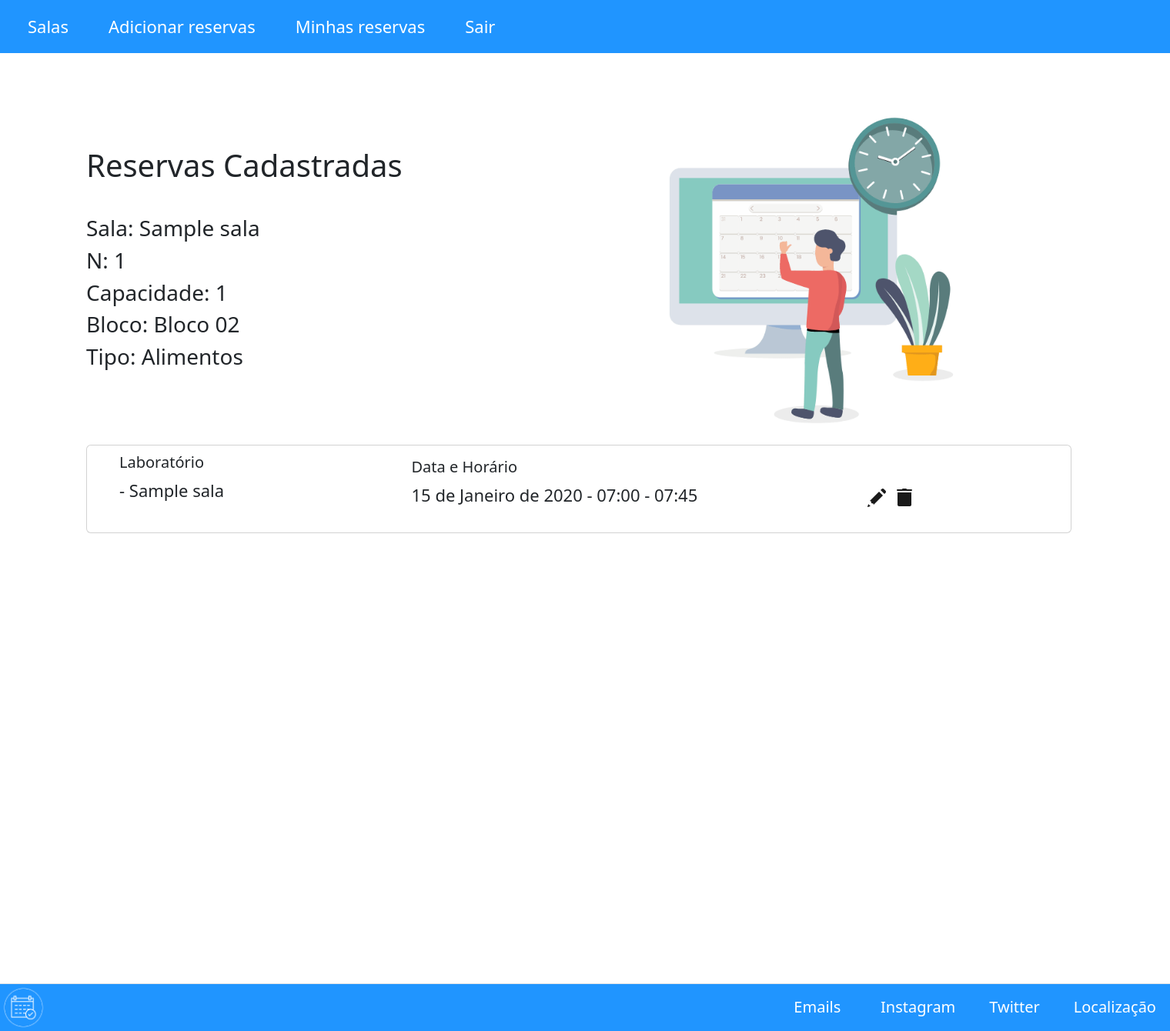
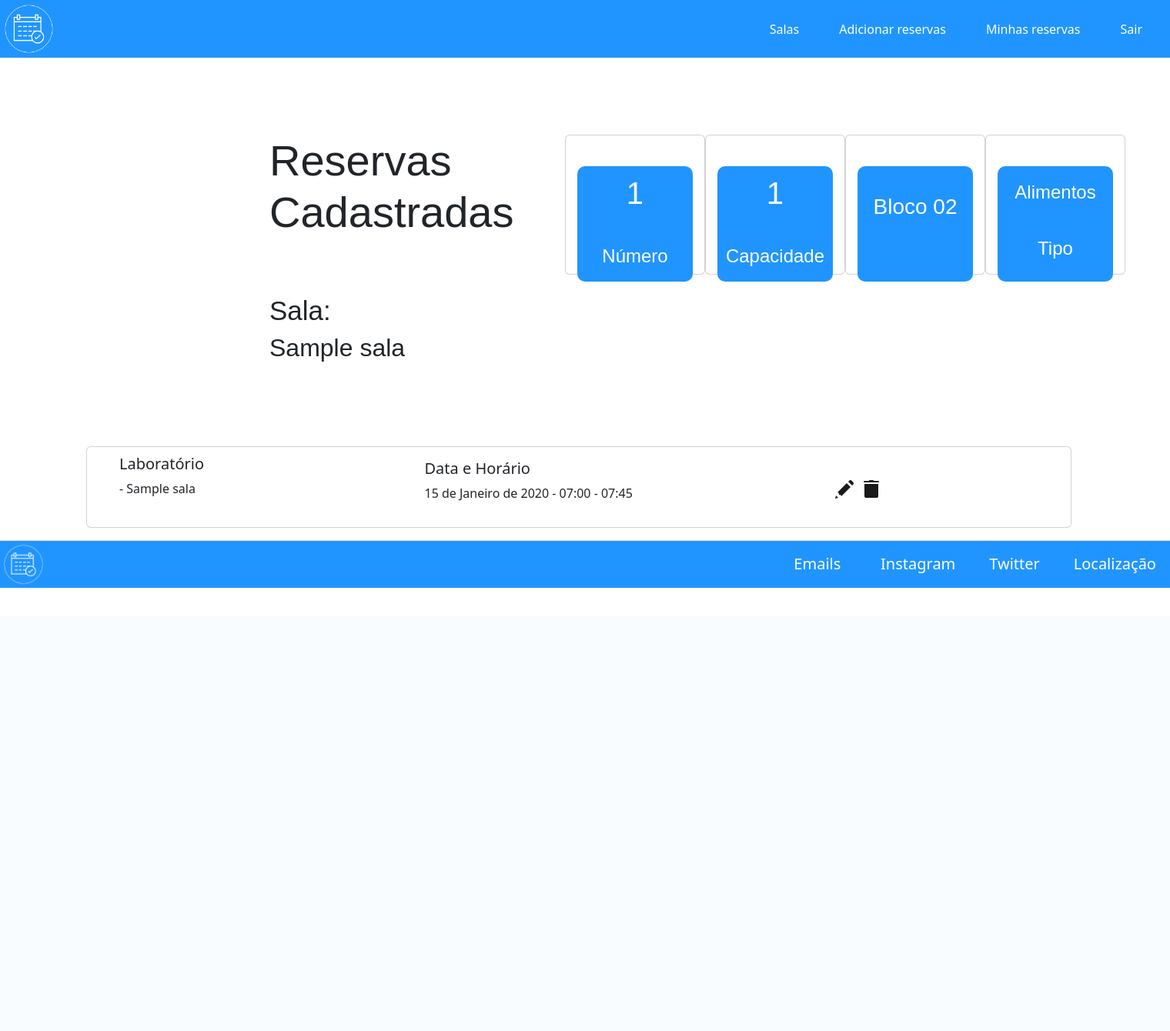
Before and after one commit to IzadoraFernandes/Integrador, a Django app: page /reservas_sala/1 in a window 1520 px wide. Shown: the whole page at 77% size. After the commit the page ends 764 px from the top, so only its background shows below. Run offline with Django 4.2, Linux system fonts and the light colour scheme; a user stored in the database is signed in; tables that the repository leaves empty hold one stand-in row (values such as "Sample post"); some libraries are stand-ins or nearby versions.

Commit message:
atualização final

```diff
--- a/cadastros/forms.py
+++ b/cadastros/forms.py
@@ -6,7 +6,7 @@ from usuario.models import CustomUser
 from utilits.test import test
 
 class CadastrarReservaModelForm(forms.ModelForm):
-    horario = forms.ChoiceField(choices=test())
+    #horario = forms.ChoiceField(choices=test())
 
     class Meta:
         model = Reserva
--- a/paginas/templates/lista_reservas.html
+++ b/paginas/templates/lista_reservas.html
@@ -7,18 +7,78 @@
 {%endblock%}
 
 {%block css%}
-<link rel="stylesheet" href="{% static 'css/index.css' %}">
+<link rel="stylesheet" href="{% static 'css/agenda.css' %}">
 {%endblock%}
 
 {% if request.user.is_authenticated %}
 {% block conteudo%}
+
+<style>
+  header {
+    display: flex;
+    min-height: 10vh;
+    justify-content: space-around;
+    font-family: Arial, Helvetica, sans-serif;
+    margin-top: 100px;
+    margin-left: 350px;
+    margin-right: 10px;
+    margin-bottom: 100px;
+}
+
+.container .test {
+  width: 800px;
+  position: relative;
+  display: flex;
+  justify-content: center;
+  flex-wrap: wrap;
+  border: none;
+
+}
+
+.container .card .face {
+  width: 150px;
+  height: 150px;
+}
+
+.container .card .face.face1 {
+  position: relative;
+  background: #2095ff;
+  display: flex;
+  justify-content: center;
+  align-items: center;
+  transform: translateY(25px);
+  margin: 15px 15px;
+  border-radius: 10px;
+}
+
+.container .card:hover .face.face.face1 {
+  transform: translateY(0);
+  box-shadow:
+      inset 30px 0 80px #CE778B,
+      inset -70px 0 600px #2095ff,
+      inset 30px 0 300px #2095ff,
+      inset -10px 0 800px #CE778B;
+}
+
+.container .card .face.face1 .content {
+
+  transition: 2s;
+  text-align: center;
+  font-size: 1.5em;
+  color: white;
+}
+</style>
 
 <body>
 
     <nav>
         <div class="barranav">
 
+            <div>
+                <img class="imgnav" src="{% static 'img/Logo.png' %}" width="15%">
+            </div>
             <div class="linknav">
+
                 <div class="nav justify-content-end">
                     <div class="nav-item">
                         <a class="nav-link" href="{% url 'salas' %}">Salas</a>
@@ -38,22 +98,48 @@
     </nav>
 
     <header>
+
+        <div>
+            <h1 style="font-size: 56px;">Reservas Cadastradas</h1>
+            <br><h2 style="font-size: 35px;"><br>Sala: </h2>
+            <h2>{{ sala.nome }}</h2>
+        </div>
+
         <div class="container">
-            <div class="row align-items-center">
-                <div class="col">
-                    <br>
-                    <h1>Reservas Cadastradas</h1> <br>
-                    <h3>Sala: {{ sala.nome }}</h3>
-                    <h3>N: {{sala.numero}}</h3>
-                    <h3>Capacidade: {{sala.capacidade}}</h3>
-                    <h3>Bloco: {{sala.bloco}}</h3>
-                    <h3>Tipo: {{sala.tipo}}</h3>
+            <div class="test">
+
+                <div class="card">
+                    <div class="face face1">
+                        <div class="content">
+                            <h1>{{sala.numero}}</h1><br>
+                            <h4>Número</h4>
+                        </div>
+                    </div>
                 </div>
-                <div class="col">
-                    <img src="{% static 'img/banner_reserva.gif' %}" width="80%">
+                <div class="card">
+                    <div class="face face1">
+                        <div class="content">
+                            <h1>{{sala.capacidade}}</h1><br>
+                            <h4>Capacidade</h4>
+                        </div>
+                    </div>
+                </div>
+                <div class="card">
+                    <div class="face face1">
+                        <div class="content">
+                            <h3>{{sala.bloco}}</h3><br>
+                        </div>
+                    </div>
+                </div>
+                <div class="card">
+                    <div class="face face1">
+                        <div class="content">
+                            <h4>{{sala.tipo}}</h4><br>
+                            <h4>Tipo</h4>
+                        </div>
+                    </div>
                 </div>
             </div>
-        </div>
     </header>
 
     <body>
@@ -91,6 +177,7 @@
 
                 </div>
                 {% endfor %}
+
             </section>
             <div>
                 {% if page_obj.has_previous %}
--- a/static/css/agenda.css
+++ b/static/css/agenda.css
@@ -1,17 +1,5 @@
-body{
-  font-size: 20px;
-}
-.informacaosala {
-  display: flex;
-  justify-content: space-between;
-  background-color: #2095ff;
-  color: white;
-  padding: 5px 14px;
-  border-radius: 10px;
-}
-a {
-  color: white !important;
-}
+
+
 .barranav{
   display: flex;
   justify-content: space-between;
@@ -21,21 +9,8 @@ a {
 .linknav{
   display: flex;
   padding: 10px;
+  align-items: center;
 }
 .nav-item{
   margin: 0px 10px;
 }
-@media (max-width: 1100px) {
-  .linknav{
-    flex-direction: row;
-  }
-  img{
-    width: 20%;
-  }
-  .nav-item{
-    margin: 0px 30px;
-  }
-  .barranav{
-    align-items: center;
-  }
-}
--- a/static/css/index.css
+++ b/static/css/index.css
@@ -29,7 +29,7 @@ main {
 
 
 a {
-  color: white !important;
+  color: black !important;
   text-decoration: none;
 }
 .barranav {
```
Also changed, not shown: cadastros/templates/cadastrar_reserva.html (+12 -3 lines), cadastros/templates/cadastrar_sala.html (+6 -3 lines), cadastros/templates/salas.html (+7 -4 lines), static/css/forms.css (+8 -0 lines), usuario/templates/minhas_reservas.html (+4 -4 lines), usuario/views.py (+5 -4 lines).
